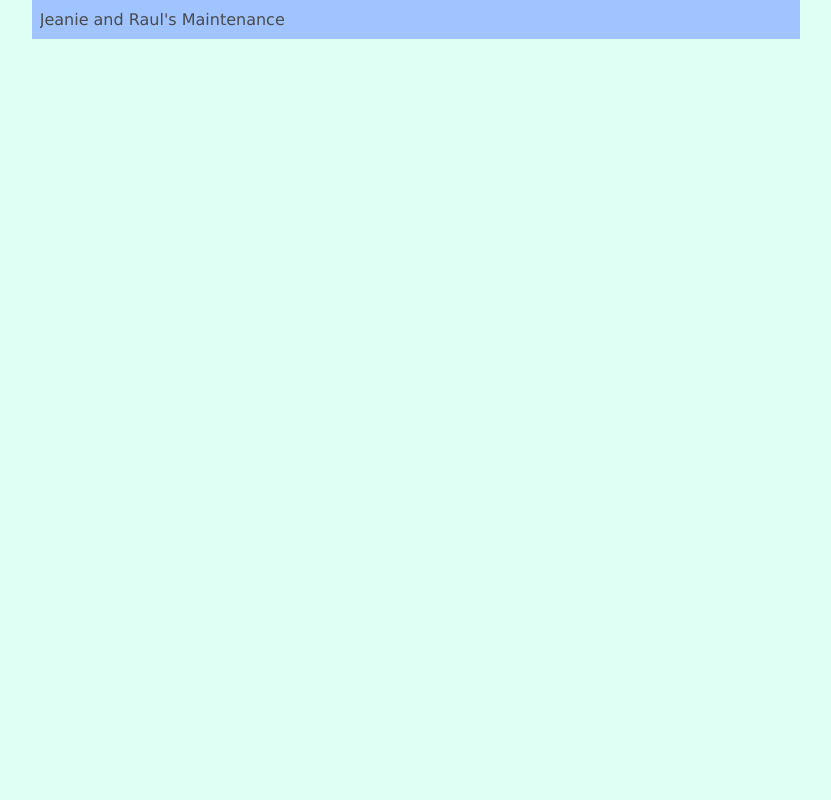
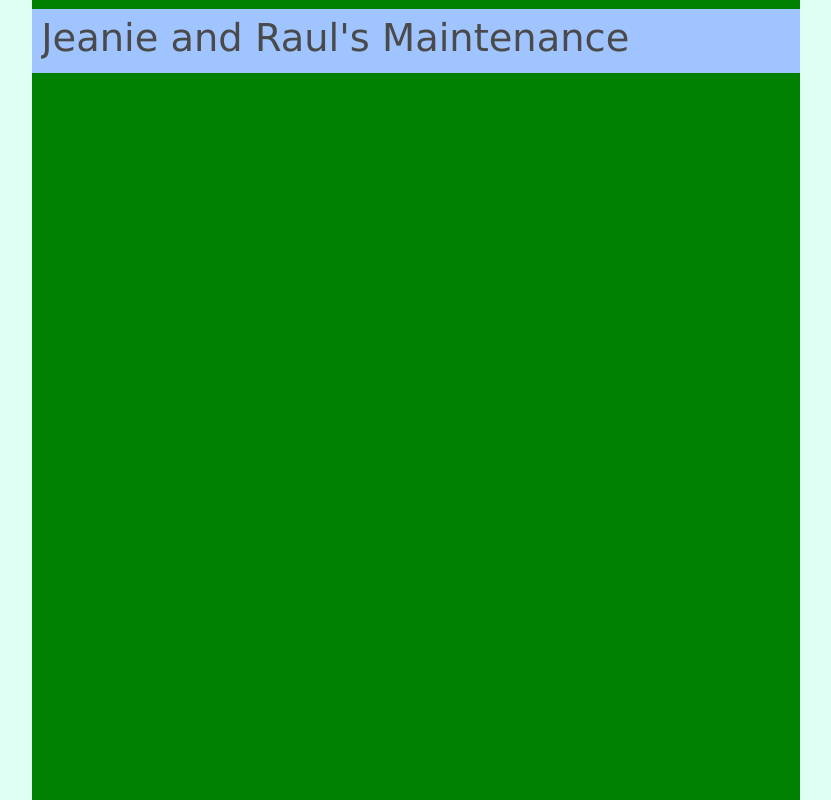
Before and after one commit to Geno1131993/JeanieRaul-1.3, a website: page public/index.html in a window 1280 px wide. Shown: the whole page, without its empty margins (224-1055 px from the left). Drawn offline with nearby package versions, Linux system fonts and the light colour scheme.

Commit message:
Working on header style.

```diff
--- a/public/assets/style/index.css
+++ b/public/assets/style/index.css
@@ -18,7 +18,6 @@ body{
 
 
 #wrapper{
-    background-color: rgba(160, 196, 255, 1);
     float: left;
     position: absolute;
     margin: auto;
@@ -27,15 +26,27 @@ body{
     right: 0;
     left: 0;
     width: 60%;
+    height: 100%;
     /* padding: .1%; */
+    background-color: green;
 }
 
 
+
+.banner{
+    background-color: rgba(160, 196, 255, 1);
+}
+
+
+#header{
+    max-height: 8%;
+}
+
 #logo{
-    margin: 1%;
-    font-size: 100%;
+    margin: 1.2%;
+    font-size: 2.4rem;
     overflow: hidden;
     white-space: nowrap;
-    min-width: 60%;
-    min-height: 90%;
+    width: 80%;
+    height: 80%;
 }
```
